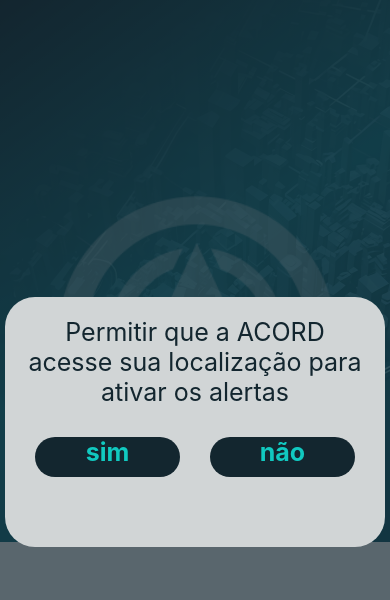
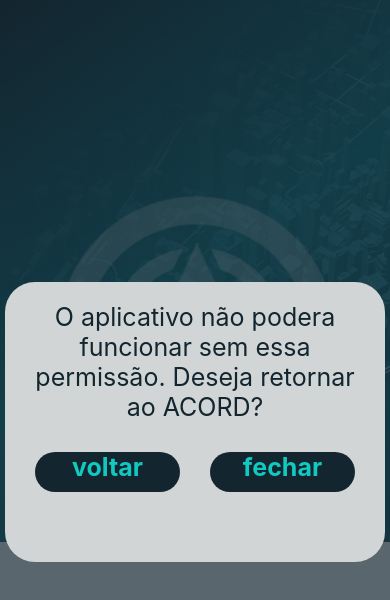
Before and after one commit to PhelypMunuera/textApp, a React Native app: screen / in a window 390 px wide. Shown: the top 600 px of the page. Built offline with nearby package versions, Linux system fonts and the light colour scheme.

Commit message:
executing alert

```diff
--- a/src/Componets/AlertGPS/index.tsx
+++ b/src/Componets/AlertGPS/index.tsx
@@ -1,5 +1,6 @@
 import { styles } from './styles';
 import { useState } from 'react';
+import { ConfirmationGPS } from '../ConfirmationGPS';
 import {
   View,
   Text,
@@ -41,7 +42,12 @@
               <Text style={styles.buttonText}> sim </Text>
             </TouchableOpacity>
 
-            <TouchableOpacity style={styles.button} onPress={Bad}>
+            <TouchableOpacity
+              style={styles.button}
+              onPress={() => {
+                ConfirmationGPS();
+              }}
+            >
               <Text style={styles.buttonText}> não </Text>
             </TouchableOpacity>
           </View>
--- a/src/Componets/ConfirmationGPS/index.tsx
+++ b/src/Componets/ConfirmationGPS/index.tsx
@@ -1,5 +1,6 @@
 import { styles } from './styles';
 import { useState } from 'react';
+import { ProptAlert } from '../AlertGPS';
 import {
   View,
   Text,
@@ -28,21 +29,27 @@
       <View style={styles.bgAlert}>
         <View style={styles.alert}>
           <Text style={styles.textAlert}>
-            Permitir que a ACORD acesse sua localização para ativar os alertas
+            O aplicativo não podera funcionar sem essa permissão. Deseja
+            retornar ao ACORD?
           </Text>
 
           <View style={styles.divButton}>
             <TouchableOpacity
               style={styles.button}
               onPress={() => {
+                ProptAlert();
+              }} //como chamar a função para voltar
+            >
+              <Text style={styles.buttonText}> voltar </Text>
+            </TouchableOpacity>
+
+            <TouchableOpacity
+              style={styles.button}
+              onPress={() => {
                 setVisible(false);
               }}
             >
-              <Text style={styles.buttonText}> sim </Text>
-            </TouchableOpacity>
-
-            <TouchableOpacity style={styles.button} onPress={Bad}>
-              <Text style={styles.buttonText}> não </Text>
+              <Text style={styles.buttonText}> fechar </Text>
             </TouchableOpacity>
           </View>
         </View>
--- a/src/Pages/Home/index.tsx
+++ b/src/Pages/Home/index.tsx
@@ -3,11 +3,12 @@
 
 import { BackGround } from '../../Componets/BackGround';
 import { ProptAlert } from '../../Componets/AlertGPS';
+import { ConfirmationGPS } from '../../Componets/ConfirmationGPS';
 
 export function Home() {
   return (
     <View style={styles.background}>
-      <ProptAlert />
+      <ConfirmationGPS />
       <BackGround />
     </View>
   );
```
